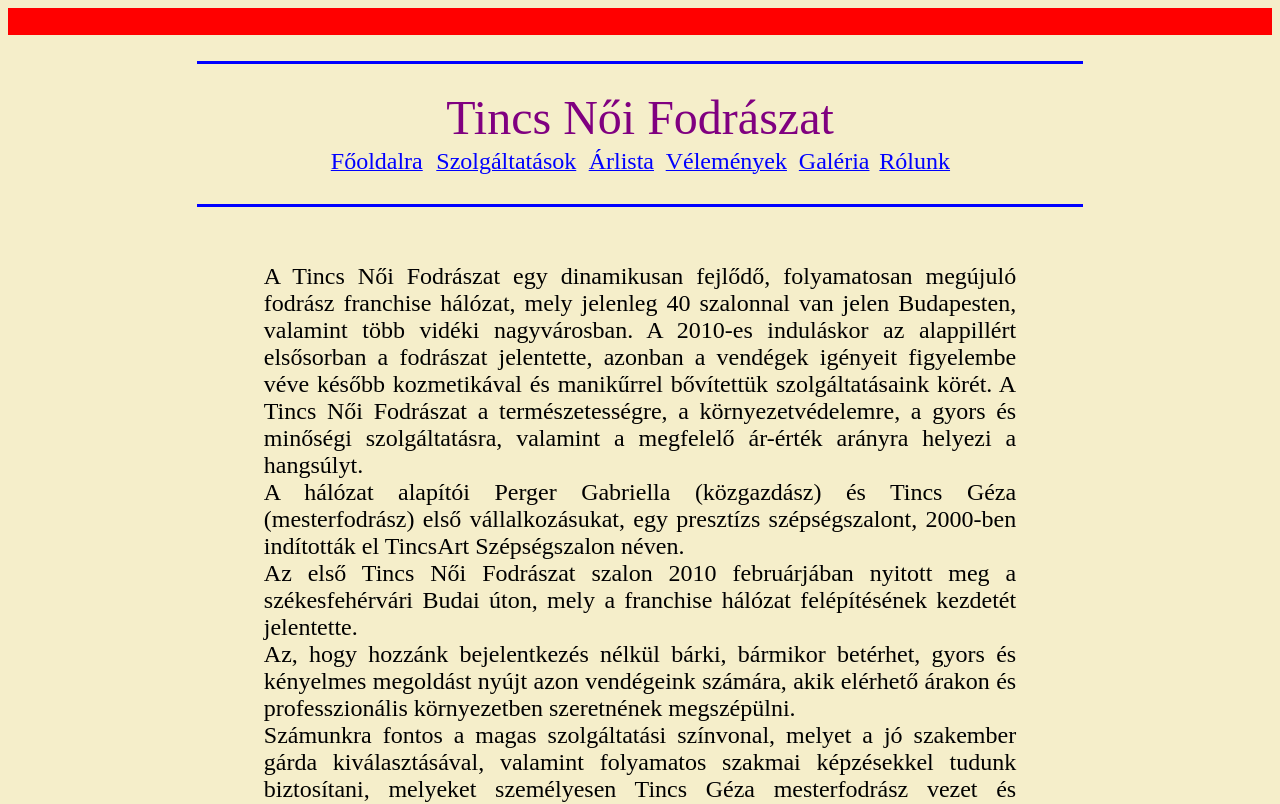
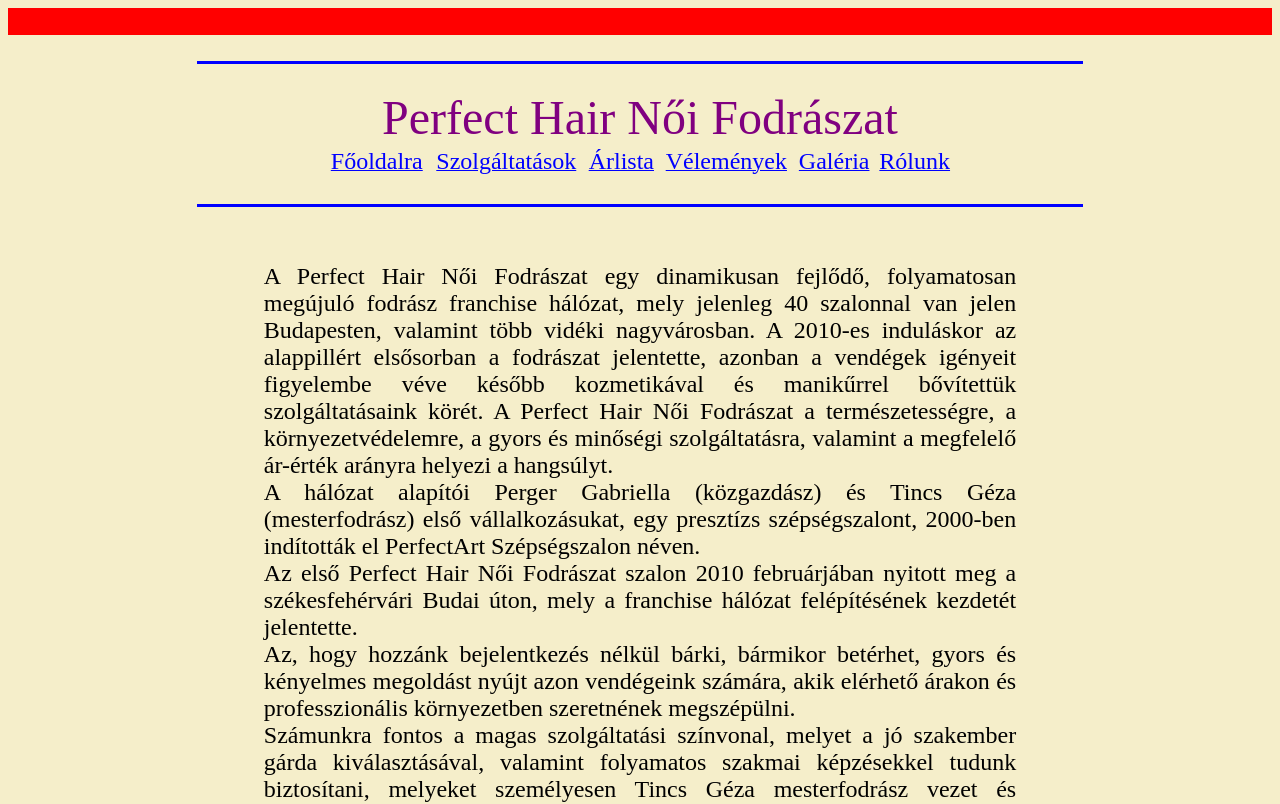
Before and after one commit to blynzdotdev/weblap-beadando, a plain HTML site: page index.html in a window 1280 px wide. Shown: the top 804 px of the page. Drawn offline with Linux system fonts and the light colour scheme.

Commit message:
Update index.html

```diff
--- a/index.html
+++ b/index.html
@@ -29,7 +29,7 @@
         <!-- cím, név stb -->
 		<div align="center">
             <font size="20px" color="Purple">
-                Tincs Női Fodrászat
+                Perfect Hair Női Fodrászat
 			</font>
 		</div>
 
@@ -54,9 +54,9 @@
             <tr>
                 <td align="justify">
                     <font size="5px">
-                        <br>A Tincs Női Fodrászat egy dinamikusan fejlődő, folyamatosan megújuló fodrász franchise hálózat, mely jelenleg 40 szalonnal van jelen Budapesten, valamint több vidéki nagyvárosban. A 2010-es induláskor az alappillért elsősorban a fodrászat jelentette, azonban a vendégek igényeit figyelembe véve később kozmetikával és manikűrrel bővítettük szolgáltatásaink körét. A Tincs Női Fodrászat a természetességre, a környezetvédelemre, a gyors és minőségi szolgáltatásra, valamint a megfelelő ár-érték arányra helyezi a hangsúlyt.
-                        <br>A hálózat alapítói Perger Gabriella (közgazdász) és Tincs Géza (mesterfodrász) első vállalkozásukat, egy presztízs szépségszalont, 2000-ben indították el TincsArt Szépségszalon néven.
-                        <br>Az első Tincs Női Fodrászat szalon 2010 februárjában nyitott meg a székesfehérvári Budai úton, mely a franchise hálózat felépítésének kezdetét jelentette.
+                        <br>A Perfect Hair Női Fodrászat egy dinamikusan fejlődő, folyamatosan megújuló fodrász franchise hálózat, mely jelenleg 40 szalonnal van jelen Budapesten, valamint több vidéki nagyvárosban. A 2010-es induláskor az alappillért elsősorban a fodrászat jelentette, azonban a vendégek igényeit figyelembe véve később kozmetikával és manikűrrel bővítettük szolgáltatásaink körét. A Perfect Hair Női Fodrászat a természetességre, a környezetvédelemre, a gyors és minőségi szolgáltatásra, valamint a megfelelő ár-érték arányra helyezi a hangsúlyt.
+                        <br>A hálózat alapítói Perger Gabriella (közgazdász) és Tincs Géza (mesterfodrász) első vállalkozásukat, egy presztízs szépségszalont, 2000-ben indították el PerfectArt Szépségszalon néven.
+                        <br>Az első Perfect Hair Női Fodrászat szalon 2010 februárjában nyitott meg a székesfehérvári Budai úton, mely a franchise hálózat felépítésének kezdetét jelentette.
                         <br>Az, hogy hozzánk bejelentkezés nélkül bárki, bármikor betérhet, gyors és kényelmes megoldást nyújt azon vendégeink számára, akik elérhető árakon és professzionális környezetben szeretnének megszépülni.
                         <br>Számunkra fontos a magas szolgáltatási színvonal, melyet a jó szakember gárda kiválasztásával, valamint folyamatos szakmai képzésekkel tudunk biztosítani, melyeket személyesen Tincs Géza mesterfodrász vezet és felügyel.
                         <br>Minden évben elkészítjük a legfrissebb <a href="http://mavoe.eu/webprog/Aloldalak/galeria.html"><strong>frizurakollekciónkat</strong></a>, mellyel az a célunk, hogy bemutassuk az aktuális trendeket, amelyek egytől-egyig fodrászaink keze munkáját dicsérik.
```
